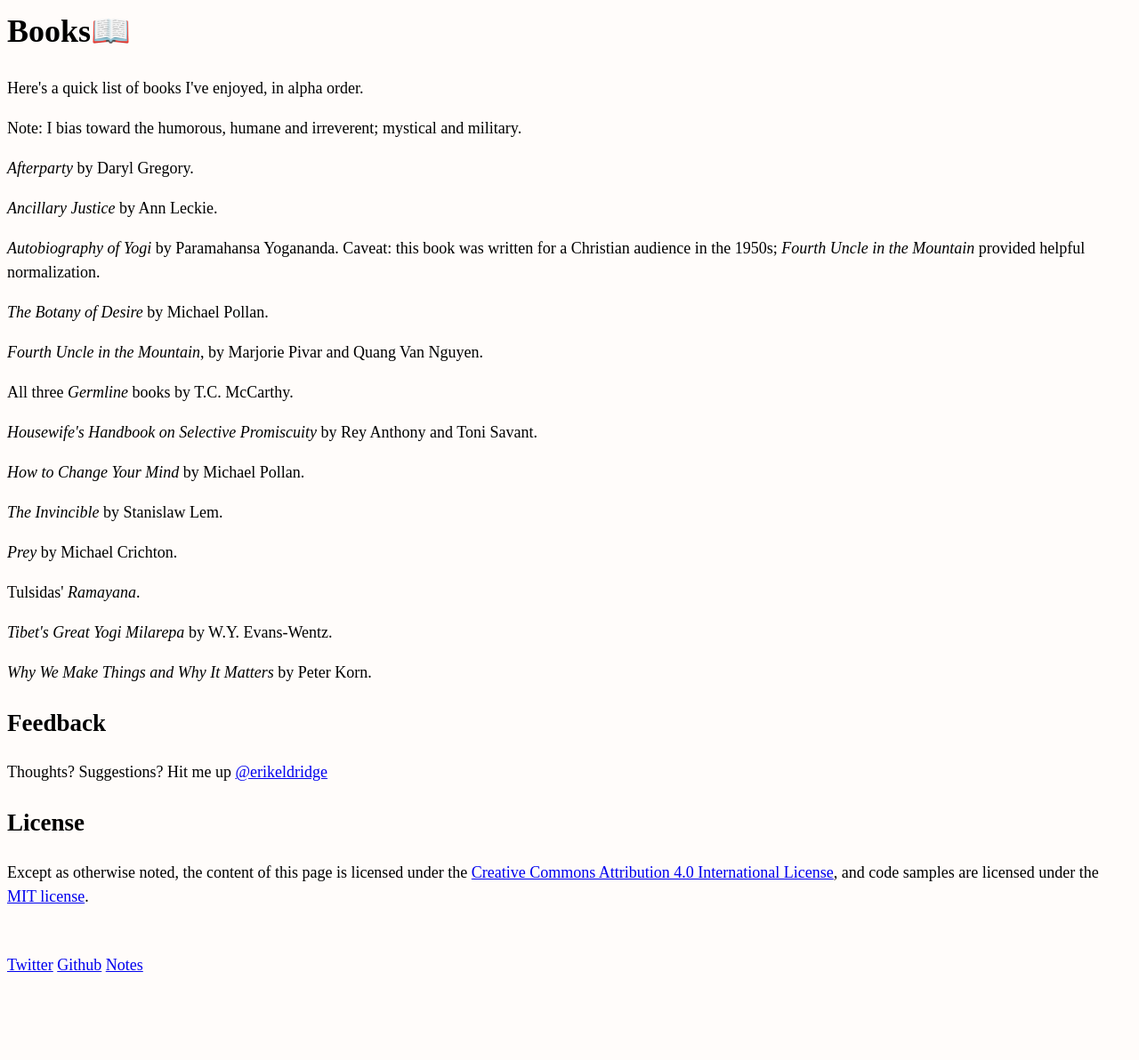
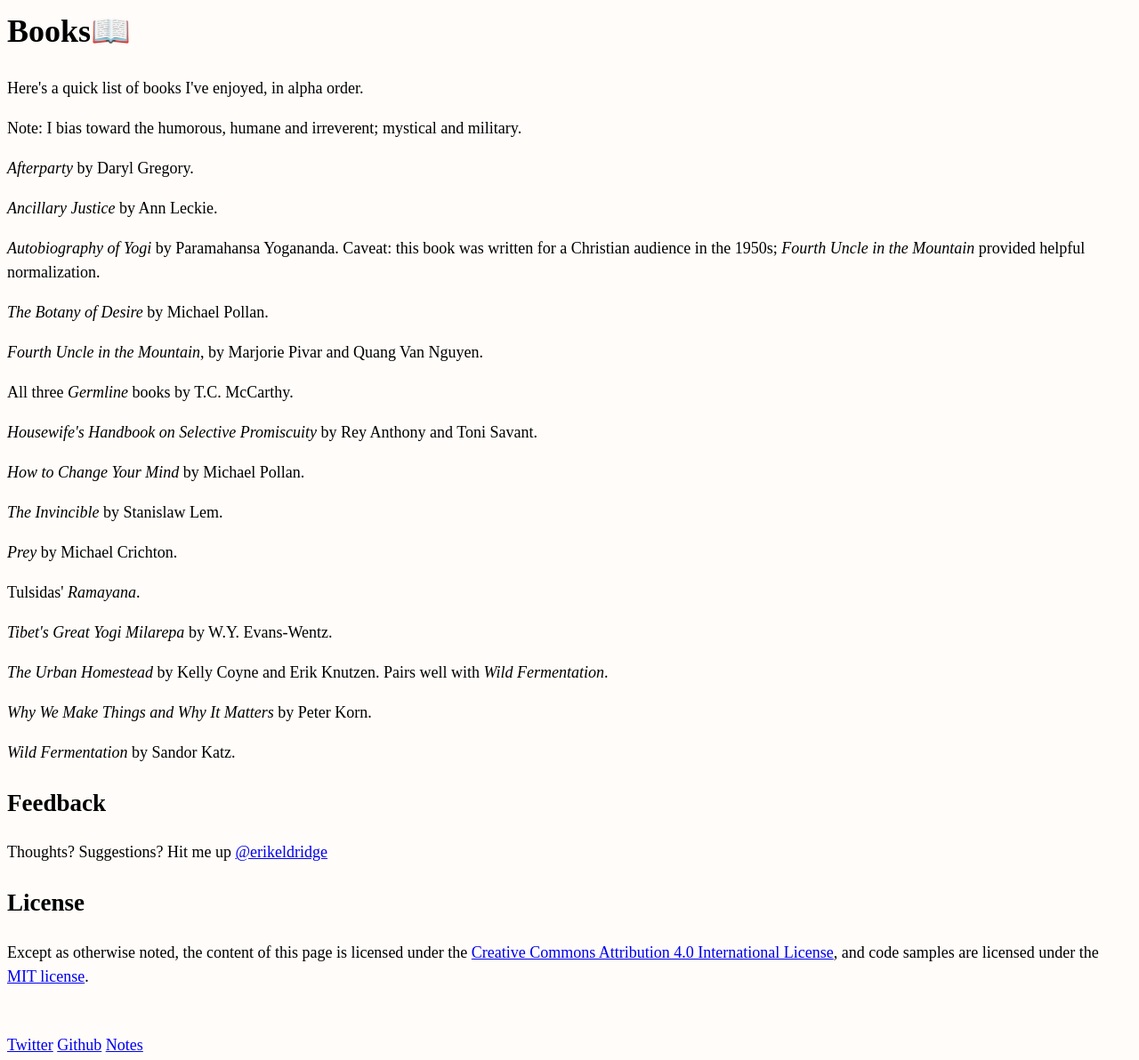
Before and after one commit to erikeldridge/erikeldridge.github.com, a Jekyll site: the page built from _posts/2019-01-02-books.md, in a window 1280 px wide. Shown: the whole page at 89% size. Built offline with Jekyll 4.4.1, drawn with Linux system fonts in a browser that asks for light colours; nearby versions of some CDN libraries; before the commit the page ends 1102 px from its top, so only the background shows below that.

Commit message:
Update from Forestry.io - Updated 2019-01-02-books.md

```diff
--- a/_posts/2019-01-02-books.md
+++ b/_posts/2019-01-02-books.md
@@ -1,7 +1,12 @@
 ---
 title: "Books\U0001F4D6"
-date: 2019-01-02 16:25:53 -0800
-tags: []
+date: 2019-01-04 15:26:33 -0800
+tags:
+- homestead
+- fermentation
+- sandor-katz
+- permaculture
+- health
 layout: post
 
 ---
@@ -33,4 +38,8 @@
 
 _Tibet's Great Yogi Milarepa_ by W.Y. Evans-Wentz.
 
+_The Urban Homestead_ by Kelly Coyne and Erik Knutzen. Pairs well with _Wild Fermentation_.
+
 _Why We Make Things and Why It Matters_ by Peter Korn.
+
+_Wild Fermentation_ by Sandor Katz.
```
